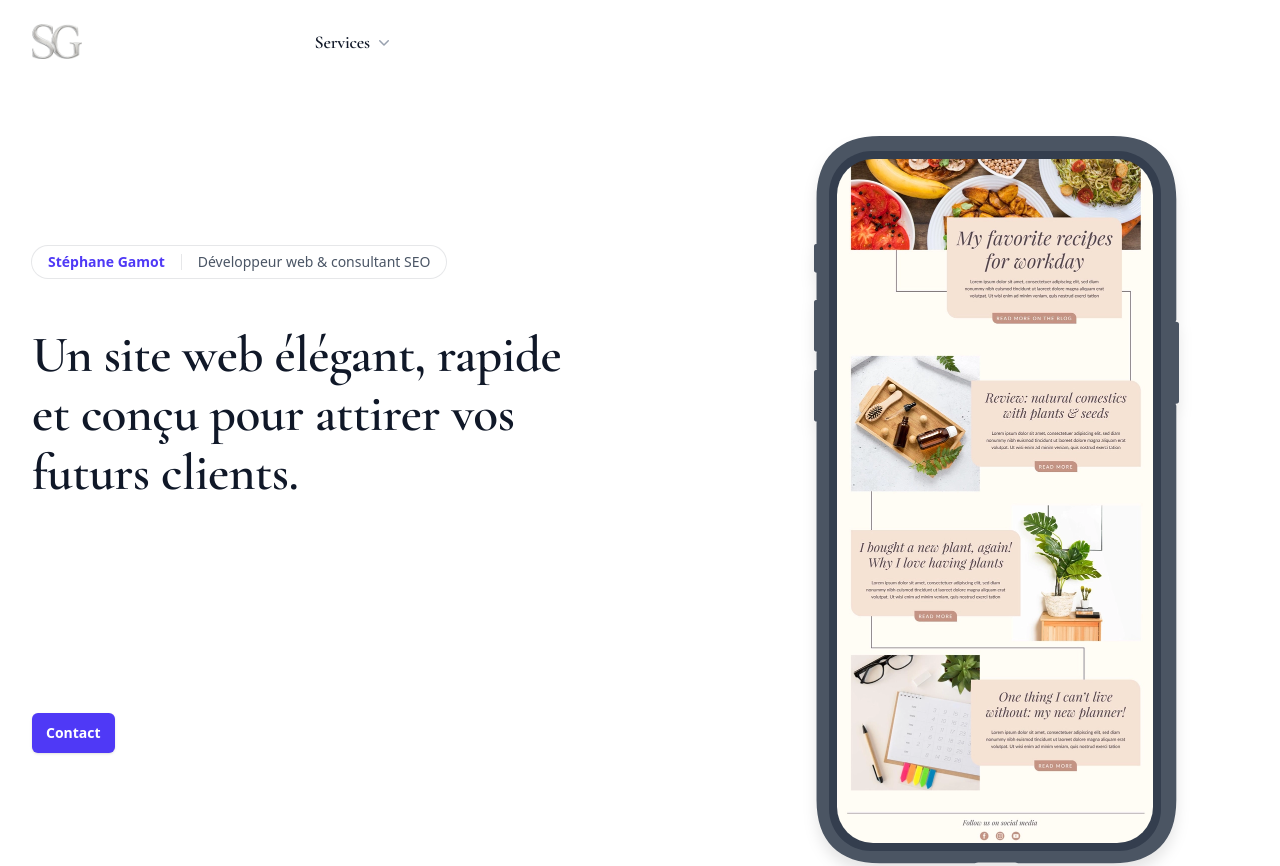
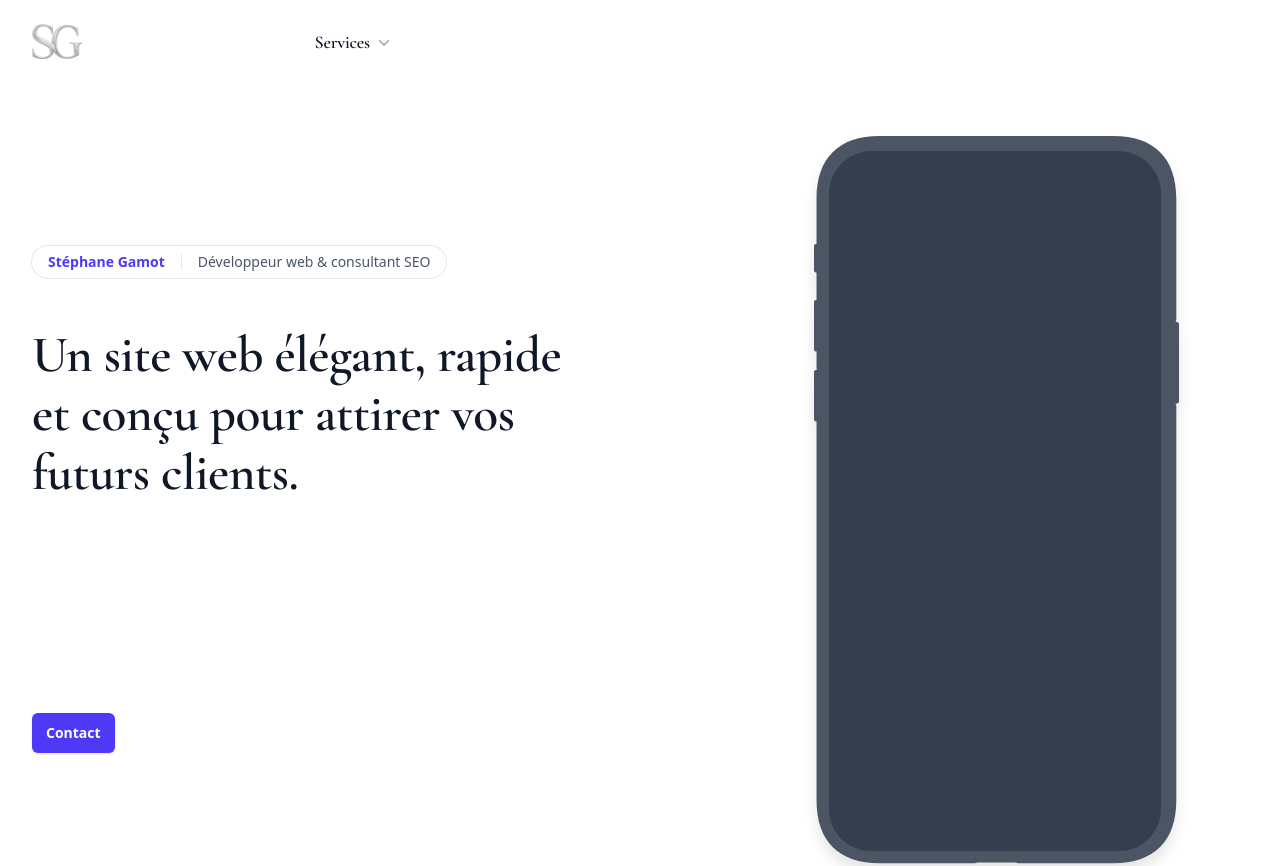
Before and after one commit to StephaneGamot/stephanegamot, a Next.js app: page / in a window 1280 px wide. Shown: the top 866 px of the page. Built offline with nearby package versions, Linux system fonts and the light colour scheme.

Commit message:
Update HeroHomePage.tsx

```diff
--- a/components/heroes/HeroHomePage.tsx
+++ b/components/heroes/HeroHomePage.tsx
@@ -38,40 +38,37 @@ export default function HeroHomePage() {
                         </div>
                     </div>
                     <div className="mt-16 sm:mt-24 lg:mt-0 lg:shrink-0 lg:grow">
-                        <svg role="img" viewBox="0 0 366 729" className="mx-auto w-[22.875rem] max-w-full drop-shadow-xl">
-                            <title>App screenshot</title>
-                            <defs>
-                                <clipPath id="2ade4387-9c63-4fc4-b754-10e687a0d332">
-                                    <rect rx={36} width={316} height={684} />
-                                </clipPath>
-                            </defs>
-                            <path
-                                d="M363.315 64.213C363.315 22.99 341.312 1 300.092 1H66.751C25.53 1 3.528 22.99 3.528 64.213v44.68l-.857.143A2 2 0 0 0 1 111.009v24.611a2 2 0 0 0 1.671 1.973l.95.158a2.26 2.26 0 0 1-.093.236v26.173c.212.1.398.296.541.643l-1.398.233A2 2 0 0 0 1 167.009v47.611a2 2 0 0 0 1.671 1.973l1.368.228c-.139.319-.314.533-.511.653v16.637c.221.104.414.313.56.689l-1.417.236A2 2 0 0 0 1 237.009v47.611a2 2 0 0 0 1.671 1.973l1.347.225c-.135.294-.302.493-.49.607v377.681c0 41.213 22 63.208 63.223 63.208h95.074c.947-.504 2.717-.843 4.745-.843l.141.001h.194l.086-.001 33.704.005c1.849.043 3.442.37 4.323.838h95.074c41.222 0 63.223-21.999 63.223-63.212v-394.63c-.259-.275-.48-.796-.63-1.47l-.011-.133 1.655-.276A2 2 0 0 0 366 266.62v-77.611a2 2 0 0 0-1.671-1.973l-1.712-.285c.148-.839.396-1.491.698-1.811V64.213Z"
-                                fill="#4B5563"
-                            />
-                            <path
-                                d="M16 59c0-23.748 19.252-43 43-43h246c23.748 0 43 19.252 43 43v615c0 23.196-18.804 42-42 42H58c-23.196 0-42-18.804-42-42V59Z"
-                                fill="#343E4E"
-                            />
-                            <foreignObject
-                                width={316}
-                                height={684}
-                                clipPath="url(#2ade4387-9c63-4fc4-b754-10e687a0d332)"
-                                transform="translate(24 24)"
+                        <div className="relative mx-auto w-[22.875rem] max-w-full drop-shadow-xl">
+                            {/* Écran (image) – positionné exactement à l’intérieur du châssis */}
+                            <div
+                                className="absolute left-[24px] top-[24px] h-[684px] w-[316px] overflow-hidden rounded-[36px]"
+                                aria-hidden="true"
                             >
                                 <Image
                                     src={Test}
                                     alt="Aperçu d’un site conçu par Stéphane Gamot"
-                                    width={316}
-                                    height={684}
-                                    className="h-full w-full object-cover animate-float-y-slow"
-                                    loading="lazy"
+                                    fill
+                                    sizes="(max-width: 640px) 90vw, 366px"
+                                    className="object-cover"
+                                    priority={false}
+                                />
+                            </div>
 
+                            {/* Châssis du téléphone en SVG (au-dessus) */}
+                            <svg role="img" viewBox="0 0 366 729" className="relative z-10 w-full">
+                                <title>App screenshot</title>
+                                <path
+                                    d="M363.315 64.213C363.315 22.99 341.312 1 300.092 1H66.751C25.53 1 3.528 22.99 3.528 64.213v44.68l-.857.143A2 2 0 0 0 1 111.009v24.611a2 2 0 0 0 1.671 1.973l.95.158a2.26 2.26 0 0 1-.093.236v26.173c.212.1.398.296.541.643l-1.398.233A2 2 0 0 0 1 167.009v47.611a2 2 0 0 0 1.671 1.973l1.368.228c-.139.319-.314.533-.511.653v16.637c.221.104.414.313.56.689l-1.417.236A2 2 0 0 0 1 237.009v47.611a2 2 0 0 0 1.671 1.973l1.347.225c-.135.294-.302.493-.49.607v377.681c0 41.213 22 63.208 63.223 63.208h95.074c.947-.504 2.717-.843 4.745-.843l.141.001h.194l.086-.001 33.704.005c1.849.043 3.442.37 4.323.838h95.074c41.222 0 63.223-21.999 63.223-63.212v-394.63c-.259-.275-.48-.796-.63-1.47l-.011-.133 1.655-.276A2 2 0 0 0 366 266.62v-77.611a2 2 0 0 0-1.671-1.973l-1.712-.285c.148-.839.396-1.491.698-1.811V64.213Z"
+                                    fill="#4B5563"
+                                />
+                                <path
+                                    d="M16 59c0-23.748 19.252-43 43-43h246c23.748 0 43 19.252 43 43v615c0 23.196-18.804 42-42 42H58c-23.196 0-42-18.804-42-42V59Z"
+                                    fill="#343E4E"
+                                />
+                            </svg>
+                        </div>
+                    </div>
 
-                                />
-                            </foreignObject>
-                        </svg>
-                    </div>
                 </div>
             </div>
         </div>
```
